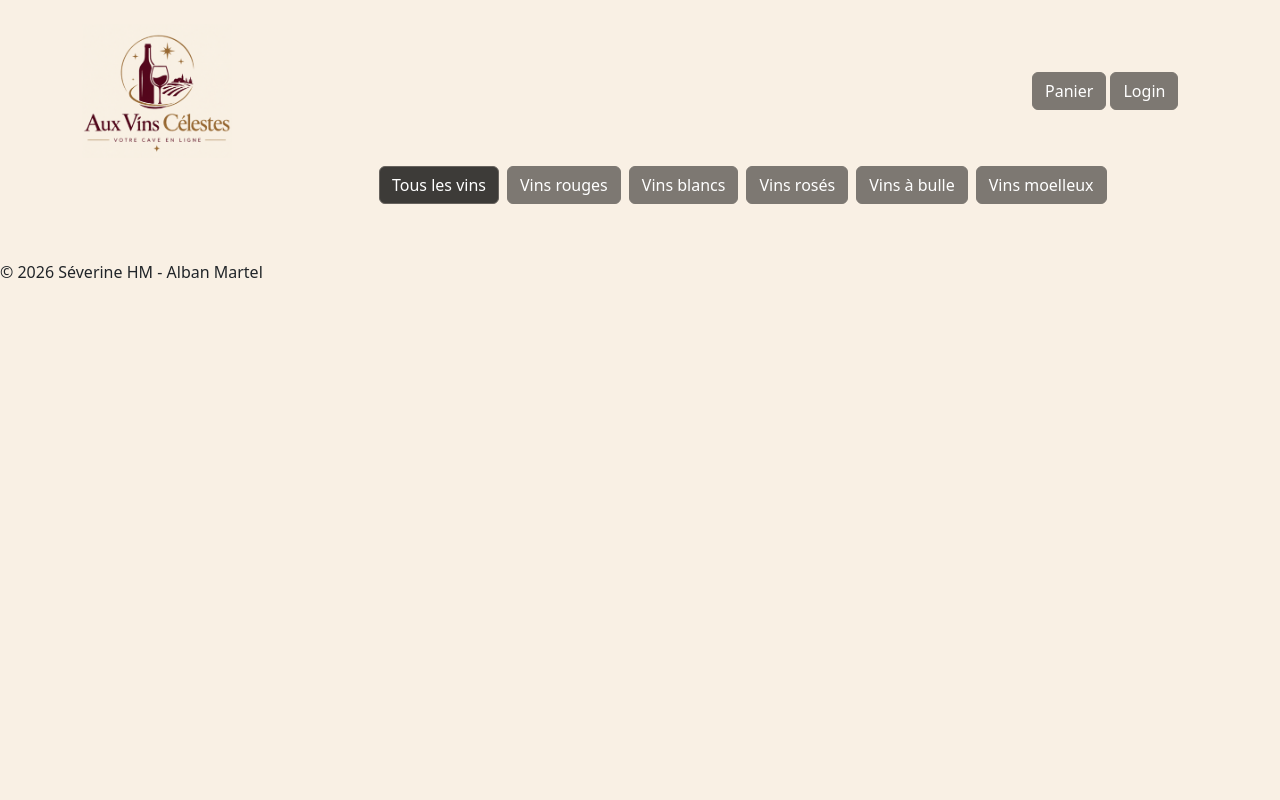
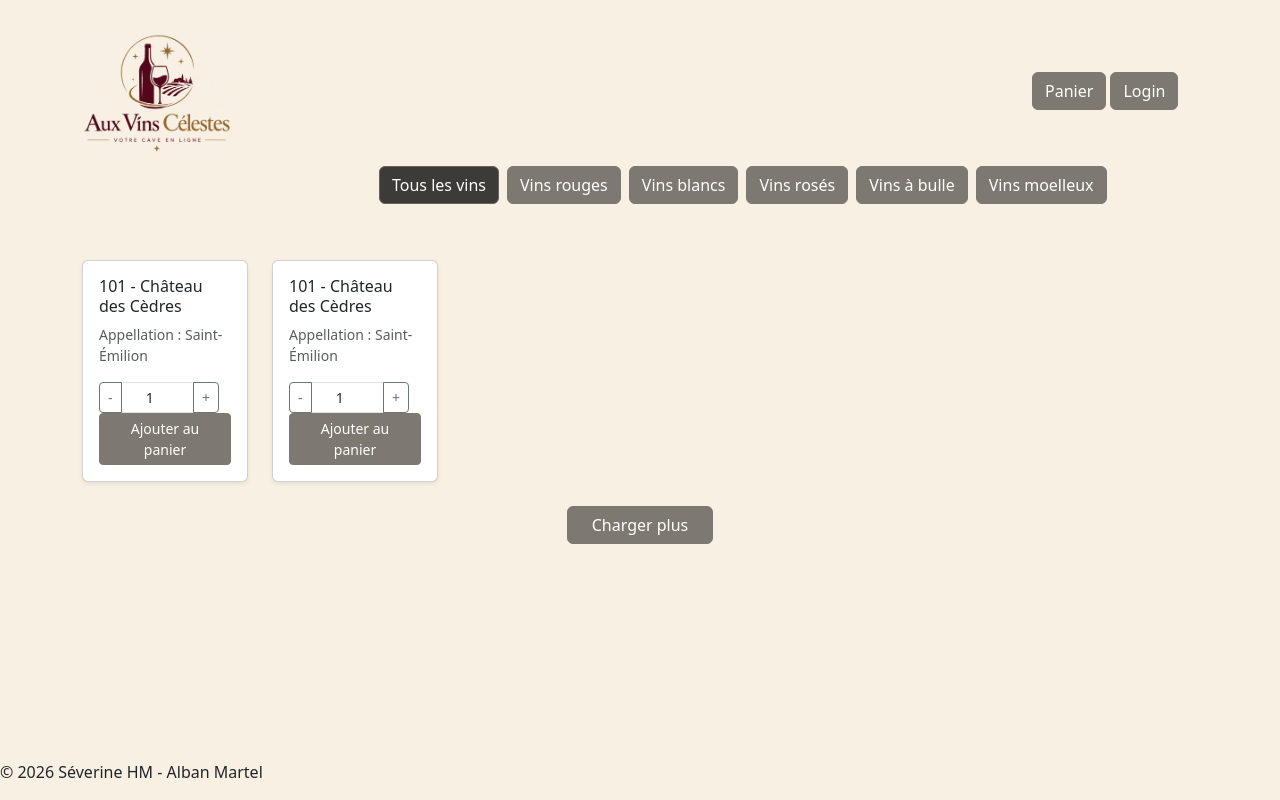
Before and after one commit to severinehmfms/BoutiqueEnLigne, a plain HTML site: page index.html in a window 1280 px wide. Drawn offline with nearby package versions, Linux system fonts and the light colour scheme.

Commit message:
Ajout d'une liste des articles fictives dans le design html et css

```diff
--- a/css/style.css
+++ b/css/style.css
@@ -1,5 +1,18 @@
-body{
+html, body {
+    height: 100%;
+    margin: 0;
+}
+
+body {
+    display: flex;
+    flex-direction: column;
+
     background-color: #F9F0E4;
+}
+
+/*On passe en flex le container principal : s'il n'y a pas assez d'articles pour remplir la page, cette zone s'agrandit pour occuper tout l'espace vide restant*/
+.page-content {
+    flex: 1;
 }
 
 /*On force la dimension pour le logo pour qu'il ne soit pas trop gros */
--- a/index.html
+++ b/index.html
@@ -71,13 +71,63 @@
         </div>
     </header>
 
-    <main class="container my-4">
-        <div class="row">
+    <main class="container my-4 page-content">
+        <!-- TODO dans ce div lst_articles on va charger en javascript les articles dans des div class="article"-->
+        <div class="row g-4 " id="lst-articles">
 
+            <!-- TODO C'est EXACTEMENT ce code qu'il faudra mettre pour chaque article, bien sur en récupérant les données-->
+            <div class="col-12 col-sm-4 col-lg-2">
+                <div class="card h-100 shadow-sm">
+
+                    <div class="card-body d-flex flex-column">
+                        <h5 class="card-title fs-6">101 - Château des Cèdres</h5>
+                        <p class="card-text text-muted small">Appellation : Saint-Émilion</p>
+                        <div class="mt-auto">
+                            <div class="input-group input-group-sm" style="width: 120px;">
+                                <button class="btn btn-outline-secondary" type="button">-</button>
+                                <input type="number" class="form-control text-center" value="1" min="1">
+                                <button class="btn btn-outline-secondary" type="button">+</button>
+                            </div>
+                            <!-- Le bouton Ajouter au panier -->
+                            <button type="button" class="btn btn-primary btn-sm btn-custom flex-grow-1">
+                                Ajouter au panier
+                            </button>
+                        </div>
+                    </div>
+
+                </div>
+            </div>
+
+            <div class="col-12 col-sm-4 col-lg-2">
+                <div class="card h-100 shadow-sm">
+
+                    <div class="card-body d-flex flex-column">
+                        <h5 class="card-title fs-6">101 - Château des Cèdres</h5>
+                        <p class="card-text text-muted small">Appellation : Saint-Émilion</p>
+                        <div class="mt-auto">
+                            <div class="input-group input-group-sm" style="width: 120px;">
+                                <button class="btn btn-outline-secondary" type="button">-</button>
+                                <input type="number" class="form-control text-center" value="1" min="1">
+                                <button class="btn btn-outline-secondary" type="button">+</button>
+                            </div>
+                            <!-- Le bouton Ajouter au panier -->
+                            <button type="button" class="btn btn-primary btn-sm btn-custom flex-grow-1">
+                                Ajouter au panier
+                            </button>
+                        </div>
+                    </div>
+
+                </div>
+            </div>
+
+            <!-- TODO FIN DU DIV Exemple -->
+
+            <!-- Bouton Charger plus -->
+            <div class="text-center mt-4">
+                <button id="btn-charger-plus" class="btn btn-outline-primary btn-custom px-4">Charger plus</button>
+            </div>
         </div>
-
     </main>
-
 
     <footer>
         <p>© 2026 Séverine HM - Alban Martel</p>
```
